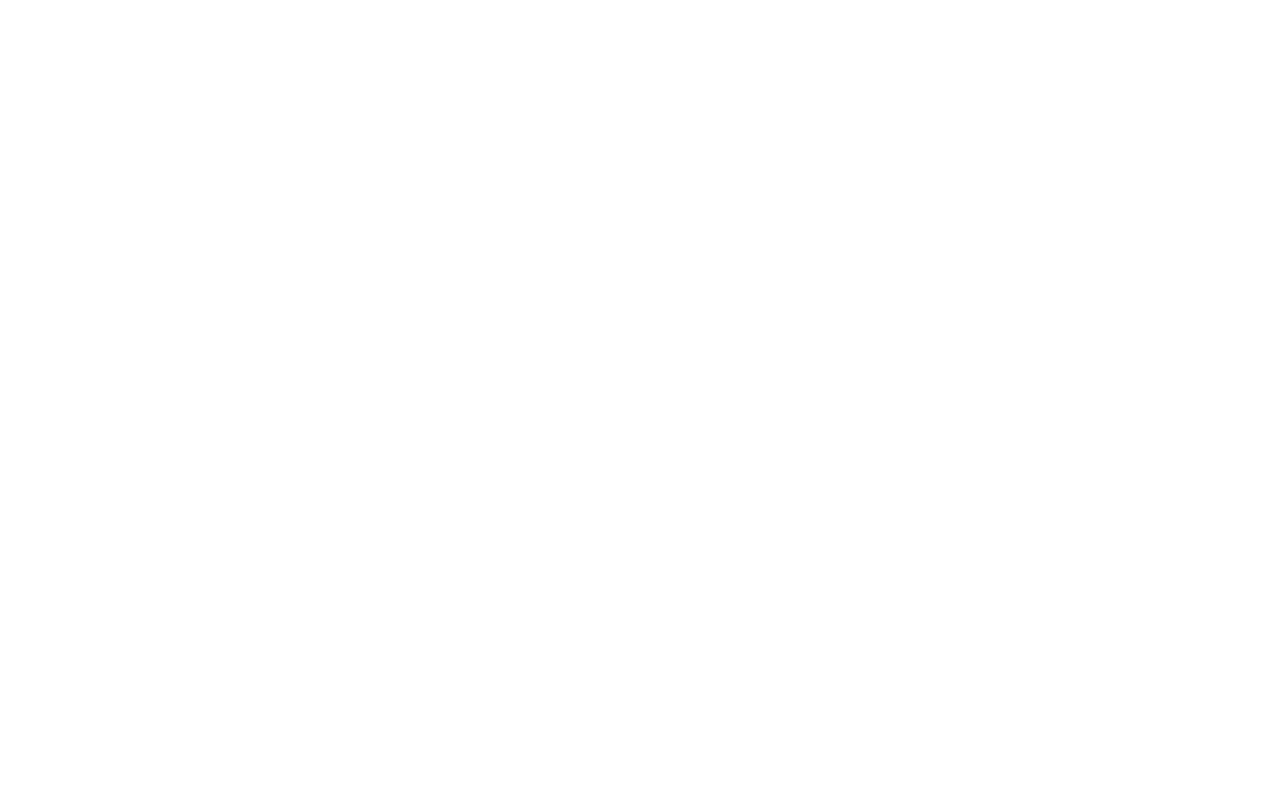
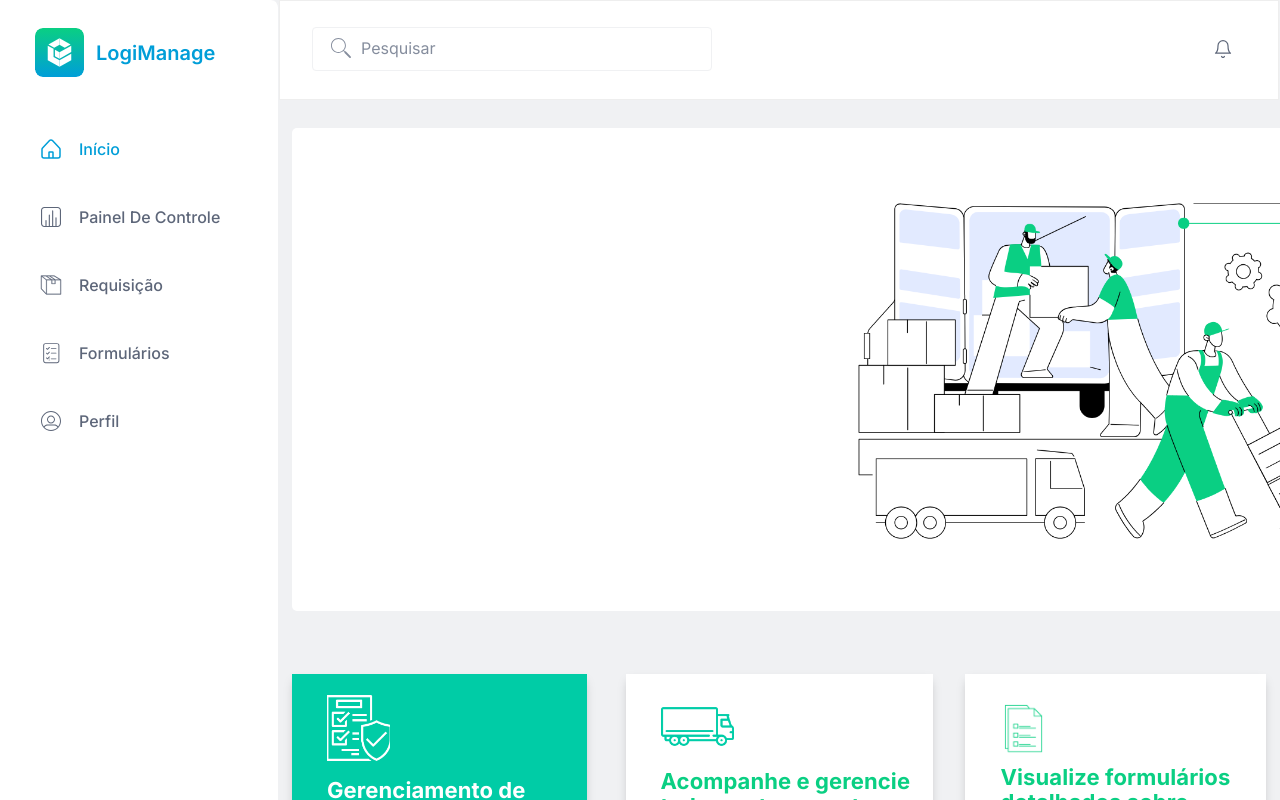
Before and after one commit to MateusOlv/Sistema_de_Gerenciamento, a React (Create React App) app: page /inicio in a window 1280 px wide. Before the commit this address had no page. Shown: the top 800 px of the page. Built offline with nearby package versions, Linux system fonts and the light colour scheme; a web font is replaced by a local one.

Commit message:
fix: mudança do nome da página 'Incio' para 'Inicio' e correção de sua respectiva rota no 'App.js'

```diff
--- a/src/App.js
+++ b/src/App.js
@@ -6,7 +6,7 @@ import {
   useLocation,
 } from "react-router-dom";
 import Dashboard from "./pages/Dashboard";
-import Incio from "./pages/Incio";
+import Inicio from "./pages/Inicio";
 import Registrar from "./pages/Registrar";
 import PainelDeControle from "./pages/PainelDeControle";
 import Perfil from "./pages/Perfil";
@@ -32,7 +32,7 @@ function App() {
         title = "";
         metaDescription = "";
         break;
-      case "/incio":
+      case "/inicio":
         title = "";
         metaDescription = "";
         break;
@@ -71,7 +71,7 @@ function App() {
   return (
     <Routes>
       <Route path="/" element={<Dashboard />} />
-      <Route path="/incio" element={<Incio />} />
+      <Route path="/inicio" element={<Inicio />} />
       <Route path="/registrar" element={<Registrar />} />
       <Route path="/painel-de-controle" element={<PainelDeControle />} />
       <Route path="/perfil" element={<Perfil />} />
--- a/src/pages/Incio.js
+++ b/src/pages/Inicio.js
@@ -1,11 +1,11 @@
 import SideBar from "../components/SideBar";
 import SearchBarContainer from "../components/SearchBarContainer";
 import Content2 from "../components/Content2";
-import styles from "./Incio.module.css";
+import styles from "./Inicio.module.css";
 
-const Incio = () => {
+const Inicio = () => {
   return (
-    <div className={styles.incio}>
+    <div className={styles.inicio}>
       <SideBar />
       <main className={styles.searchBarContainerParent}>
         <SearchBarContainer />
@@ -17,4 +17,4 @@ const Incio = () => {
   );
 };
 
-export default Incio;
+export default Inicio;
--- a/src/pages/Incio.module.css
+++ b/src/pages/Inicio.module.css
@@ -6,7 +6,7 @@
   max-width: 100%;
 }
 .contentWrapper,
-.incio,
+.inicio,
 .searchBarContainerParent {
   display: flex;
   align-items: flex-start;
@@ -18,7 +18,7 @@
   gap: 574px;
   max-width: calc(100% - 280px);
 }
-.incio {
+.inicio {
   width: 100%;
   position: relative;
   background-color: var(--grey-grey-50);
@@ -38,7 +38,7 @@
   .searchBarContainerParent {
     max-width: 100%;
   }
-  .incio {
+  .inicio {
     padding-left: var(--padding-xl);
     padding-right: var(--padding-xl);
     box-sizing: border-box;
```
